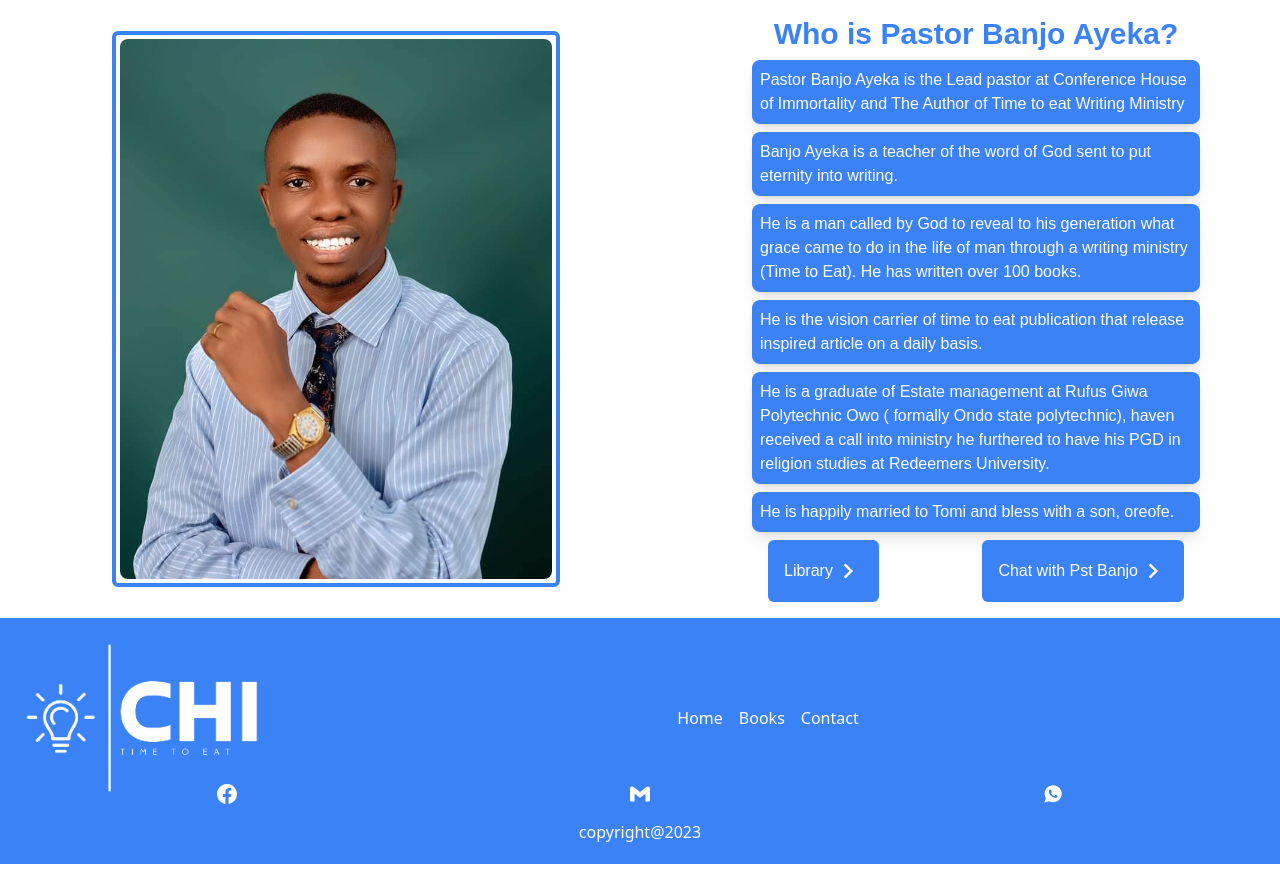
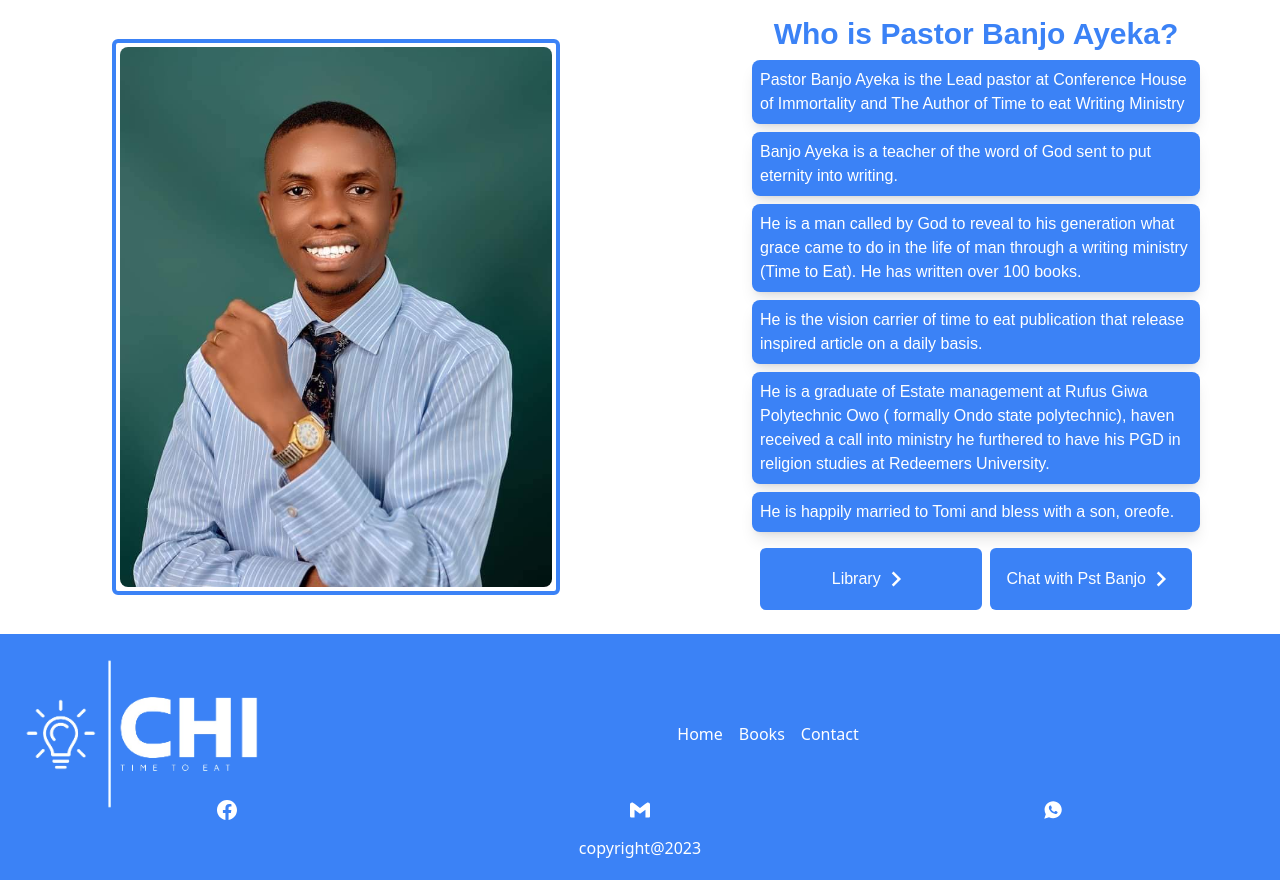
Before and after one commit to Temitope15/Time-to-eat, a React (Vite) app: page /about in a window 1280 px wide. Built offline with nearby package versions, Linux system fonts and the light colour scheme; a web font is replaced by a local one.

Commit message:
Update about page

```diff
--- a/src/pages/about.jsx
+++ b/src/pages/about.jsx
@@ -13,7 +13,7 @@ const AboutBanjo = () => {
 
   return (
     <>
-      <section className="container flex flex-col items-center justify-around my-4 ite md:m-4 md:flex-row font-tertiary">
+      <section className="container flex flex-col items-center justify-around my-4 ite lg:m-4 md:flex-row font-tertiary">
         <div className="w-[35%] h-full p-1 border-4 rounded-md border-blue-500 mx-auto md:mx-0">
           <img
             src={AboutPstBanjo.img}
@@ -46,9 +46,9 @@ const AboutBanjo = () => {
             <p>{AboutPstBanjo.family}</p>
           </Card>
 
-          <div className="flex justify-between">
-            <ViewMore link="/book-list" text="Library" style="mx-4" />
-            <ViewMore link={AboutPstBanjo.chatLink} text="Chat with Pst Banjo" style="mx-4" />
+          <div className="flex gap-2 md:justify-between p-2 md:py-2">
+            <ViewMore link="/book-list" text="Library" style="flex-grow" />
+            <ViewMore link={AboutPstBanjo.chatLink} text="Chat with Pst Banjo" style="" />
           </div>
         </div>
       </section>
--- a/tailwind.config.js
+++ b/tailwind.config.js
@@ -8,7 +8,7 @@ export default {
     fontFamily: {
       'primary': ['Open Sans', "sans-serif"],
       'secondary':['Asul', 'serif'],
-      'tertiary':['Comic Neue', 'sans-serif'],
+      'tertiary':['Handlee', 'sans-serif'],
 
     extend: {
 
```
